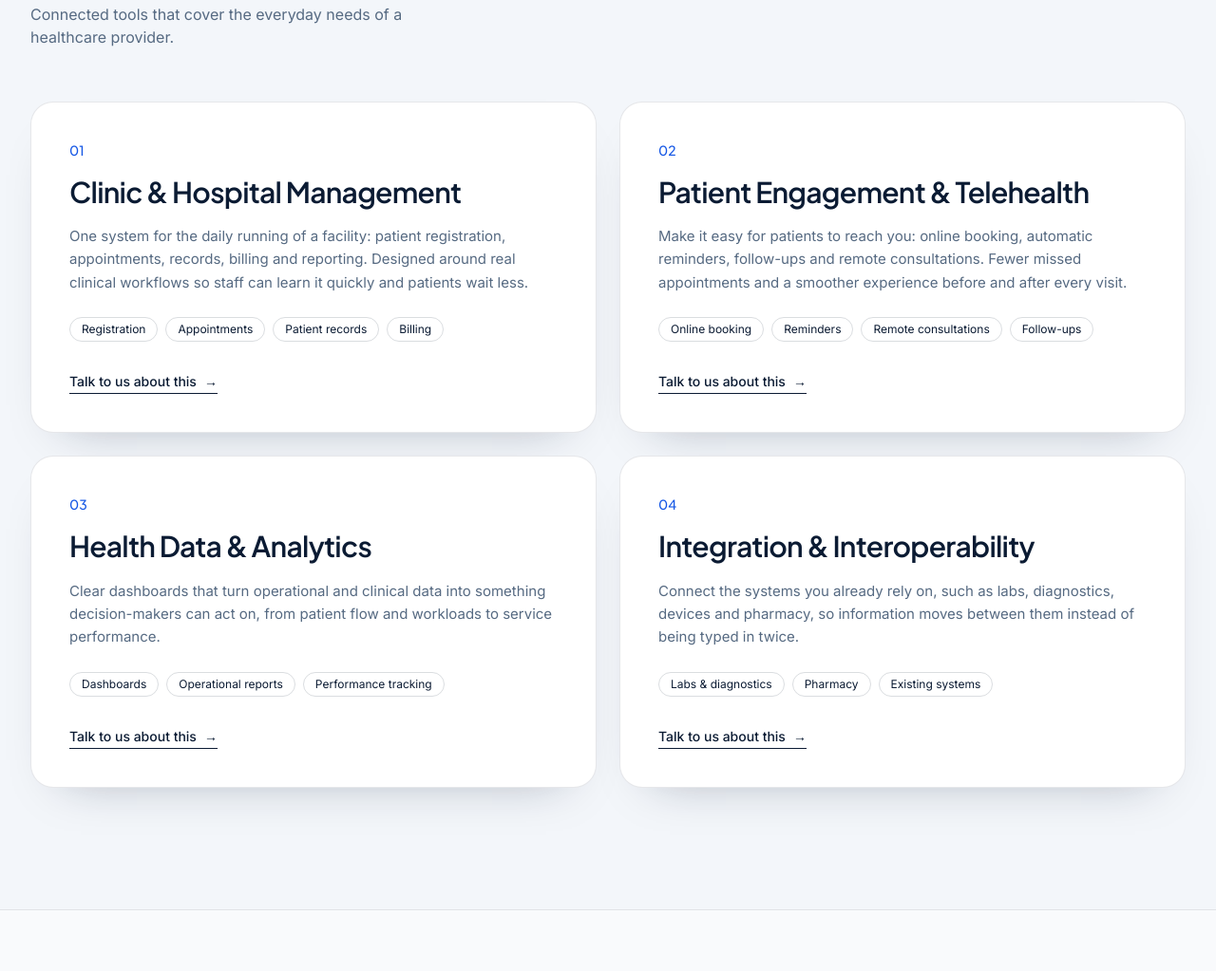
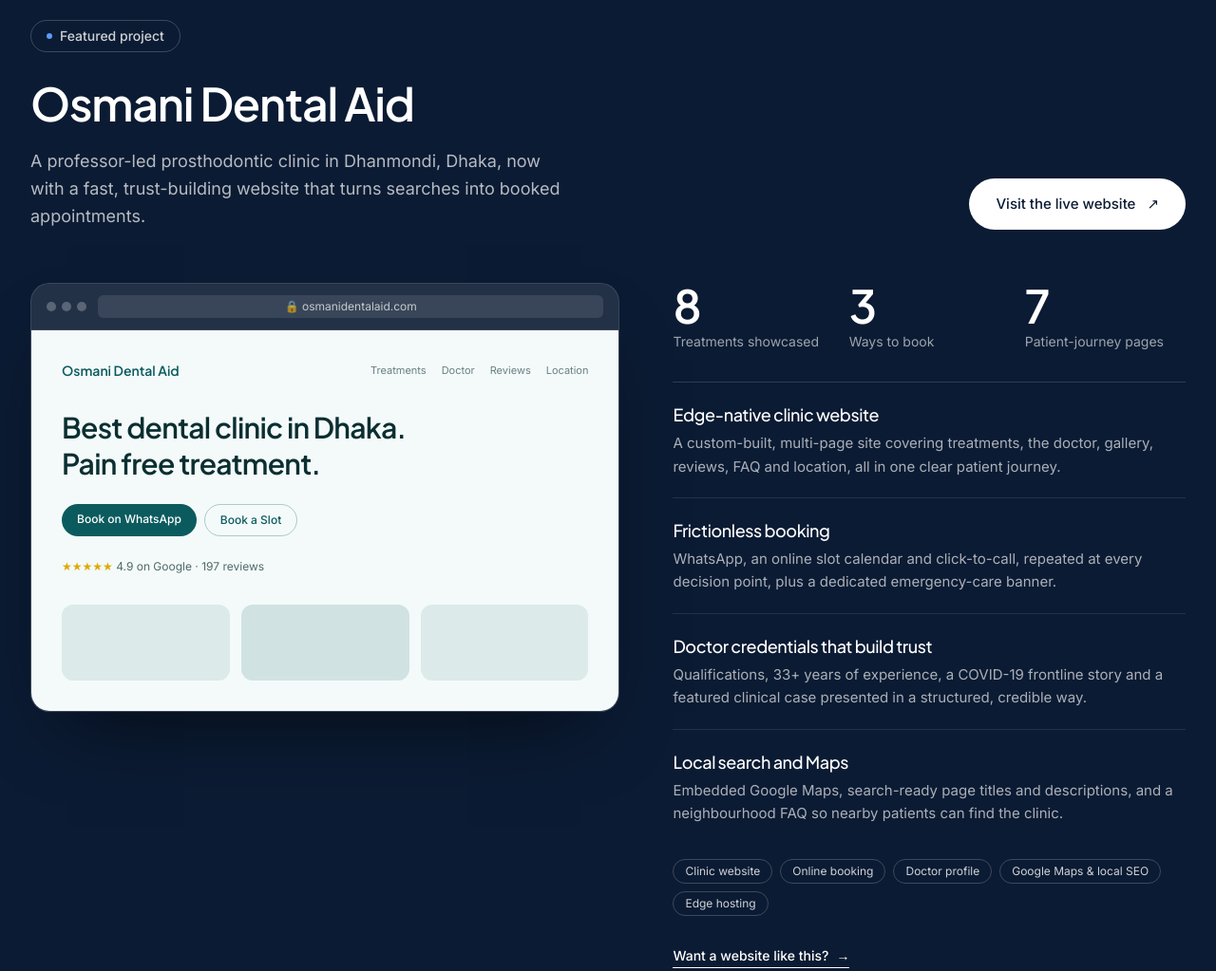
Before and after one commit to Axion-Healthcare-Technologies/Axion, an Astro site in the folder Axion_Healthcare_Technologies/Axion_Website/: page / in a window 1280 px wide. Shown: the part 1071-2094 px from the top of the page at 95% size. Built offline with nearby package versions, Linux system fonts and the light colour scheme; Astro itself is replaced by a stand-in of ours.

Commit message:
Add files via upload

```diff
--- /dev/null
+++ b/Axion_Healthcare_Technologies/Axion_Website/src/components/CaseStudy.astro
@@ -0,0 +1,76 @@
+---
+import Reveal from "./Reveal";
+import { site, contactHref } from "../data/site";
+const c = site.caseStudy;
+---
+<section id="featured" class="scroll-mt-6 bg-ink text-white">
+  <div class="mx-auto max-w-7xl px-5 py-24 sm:px-8 sm:py-32">
+    <Reveal client:visible>
+      <div data-reveal-item class="flex flex-wrap items-end justify-between gap-6">
+        <div>
+          <p class="inline-flex items-center gap-2 rounded-full border border-white/20 px-4 py-1.5 text-sm font-medium text-white/80"><span class="h-1.5 w-1.5 rounded-full bg-[#5B9BFF]" aria-hidden="true"></span>{c.eyebrow}</p>
+          <h2 class="mt-6 font-display text-4xl font-semibold leading-tight tracking-tight sm:text-5xl">{c.heading}</h2>
+          <p class="mt-4 max-w-xl text-lg leading-relaxed text-white/70">{c.sub}</p>
+        </div>
+        <a href={c.url} target="_blank" rel="noopener noreferrer" class="group inline-flex items-center gap-3 rounded-full bg-white px-7 py-4 text-[15px] font-medium text-ink transition duration-300 hover:-translate-y-0.5 hover:bg-paper">
+          {c.visit}
+          <span aria-hidden="true" class="transition-transform duration-300 group-hover:translate-x-1">↗</span>
+        </a>
+      </div>
+
+      <div class="mt-14 grid gap-10 lg:grid-cols-[1.15fr_1fr] lg:items-start lg:gap-14">
+        <!-- Browser preview -->
+        <a data-reveal-item href={c.url} target="_blank" rel="noopener noreferrer" aria-label={`${c.heading}: ${c.visit}`} class="group block overflow-hidden rounded-[20px] border border-white/15 bg-white/5 shadow-[0_40px_80px_-40px_rgba(0,0,0,.7)] transition duration-300 hover:-translate-y-1 hover:border-white/30">
+          <div class="flex items-center gap-3 border-b border-white/10 bg-white/5 px-4 py-3">
+            <span class="flex gap-1.5" aria-hidden="true"><i class="h-2.5 w-2.5 rounded-full bg-white/25"></i><i class="h-2.5 w-2.5 rounded-full bg-white/25"></i><i class="h-2.5 w-2.5 rounded-full bg-white/25"></i></span>
+            <span class="min-w-0 flex-1 truncate rounded-md bg-white/10 px-3 py-1 text-center text-xs text-white/70">🔒 {c.domain}</span>
+          </div>
+          {c.image ? (
+            <img src={c.image} alt={c.imageAlt} loading="lazy" decoding="async" class="block w-full" />
+          ) : (
+            <div class="bg-[#F4FAFA] p-5 text-[#0B2F31] sm:p-8" aria-hidden="true">
+              <div class="flex items-center justify-between gap-4">
+                <span class="font-display text-sm font-semibold text-[#0B5B5E]">Osmani Dental Aid</span>
+                <span class="hidden gap-4 text-[11px] text-[#0B2F31]/60 sm:flex">{c.mock.nav.map((n) => <span>{n}</span>)}</span>
+              </div>
+              <p class="mt-8 max-w-sm font-display text-2xl font-semibold leading-tight tracking-tight sm:text-3xl">{c.mock.headline}</p>
+              <div class="mt-6 flex flex-wrap gap-2">
+                <span class="rounded-full bg-[#0B5B5E] px-4 py-2 text-xs font-medium text-white">{c.mock.buttons[0]}</span>
+                <span class="rounded-full border border-[#0B5B5E]/30 px-4 py-2 text-xs font-medium text-[#0B5B5E]">{c.mock.buttons[1]}</span>
+              </div>
+              <p class="mt-6 text-xs text-[#0B2F31]/70"><span class="text-[#E0A800]">★★★★★</span> {c.mock.rating}</p>
+              <div class="mt-8 grid grid-cols-3 gap-3">
+                <span class="h-16 rounded-xl bg-[#0B5B5E]/10 sm:h-20"></span><span class="h-16 rounded-xl bg-[#0B5B5E]/15 sm:h-20"></span><span class="h-16 rounded-xl bg-[#0B5B5E]/10 sm:h-20"></span>
+              </div>
+            </div>
+          )}
+        </a>
+
+        <!-- Details -->
+        <div>
+          <dl data-reveal-item class="grid grid-cols-3 gap-4 border-b border-white/15 pb-8">
+            {c.stats.map((s) => (
+              <div>
+                <dt class="sr-only">{s.label}</dt>
+                <dd class="font-display text-4xl font-semibold tracking-tight sm:text-5xl">{s.value}</dd>
+                <p class="mt-1 text-sm text-white/60" aria-hidden="true">{s.label}</p>
+              </div>
+            ))}
+          </dl>
+          <ul class="divide-y divide-white/10">
+            {c.delivered.map((d) => (
+              <li data-reveal-item class="py-5">
+                <h3 class="font-display text-lg tracking-tight">{d.title}</h3>
+                <p class="mt-1 text-[15px] leading-relaxed text-white/65">{d.text}</p>
+              </li>
+            ))}
+          </ul>
+          <ul data-reveal-item class="mt-4 flex flex-wrap gap-2">{c.tags.map((t) => <li class="rounded-full border border-white/20 px-3 py-1 text-xs text-white/80">{t}</li>)}</ul>
+          <a data-reveal-item href={contactHref} class="group/link mt-8 inline-flex items-center gap-2 border-b border-white pb-0.5 text-sm font-medium transition-colors hover:border-[#5B9BFF] hover:text-[#5B9BFF]">
+            {c.cta} <span aria-hidden="true" class="transition-transform group-hover/link:translate-x-1">→</span>
+          </a>
+        </div>
+      </div>
+    </Reveal>
+  </div>
+</section>
--- a/Axion_Healthcare_Technologies/Axion_Website/src/components/Hero.astro
+++ b/Axion_Healthcare_Technologies/Axion_Website/src/components/Hero.astro
@@ -17,4 +17,9 @@ const { hero } = site;
       <a href="#solutions" class="px-2 py-3 text-[15px] font-medium underline decoration-ink/30 underline-offset-8 transition-colors hover:text-accent hover:decoration-accent">{hero.secondary}</a>
     </div>
   </div>
+  <a href={hero.proof.href} class="settle group mt-12 inline-flex max-w-full items-center gap-3 rounded-full border border-ink/10 bg-white py-2 pl-2 pr-5 text-sm shadow-[0_12px_30px_-22px_rgba(11,27,51,.5)] transition hover:border-accent/40">
+    <span class="flex items-center gap-1.5 rounded-full bg-accent/10 px-3 py-1 font-medium text-accent"><span class="h-1.5 w-1.5 rounded-full bg-accent" aria-hidden="true"></span>{hero.proof.prefix}</span>
+    <span class="truncate text-mute">{hero.proof.label}</span>
+    <span aria-hidden="true" class="transition-transform group-hover:translate-x-1">→</span>
+  </a>
 </section>
--- a/Axion_Healthcare_Technologies/Axion_Website/src/data/site.ts
+++ b/Axion_Healthcare_Technologies/Axion_Website/src/data/site.ts
@@ -24,6 +24,7 @@ export const site = {
     cta: "Request a Demo",
     links: [
       { label: "Home", href: "/" },
+      { label: "Our Work", href: "/#featured" },
       { label: "About Us", href: "/about" },
     ],
   },
@@ -33,6 +34,7 @@ export const site = {
     text: "Axion builds secure, simple digital tools for clinics, hospitals and care teams, so staff spend less time on admin and more time with patients.",
     primary: "Request a Demo",
     secondary: "Explore Solutions",
+    proof: { prefix: "Now live", label: "Osmani Dental Aid, Dhanmondi, Dhaka", href: "#featured" },
   },
   work: {
     heading: "Our solutions",
@@ -61,6 +63,35 @@ export const site = {
       tags: ["Labs & diagnostics", "Pharmacy", "Existing systems"],
     },
   ],
+  caseStudy: {
+    eyebrow: "Featured project",
+    heading: "Osmani Dental Aid",
+    sub: "A professor-led prosthodontic clinic in Dhanmondi, Dhaka, now with a fast, trust-building website that turns searches into booked appointments.",
+    url: "https://osmanidentalaid.com",
+    domain: "osmanidentalaid.com",
+    visit: "Visit the live website",
+    cta: "Want a website like this?",
+    image: "", // OPTIONAL: add a real screenshot to /public (e.g. "/osmani-dental-aid.jpg") and put its path here. Empty = stylised preview.
+    imageAlt: "Osmani Dental Aid website homepage",
+    stats: [
+      { value: "8", label: "Treatments showcased" },
+      { value: "3", label: "Ways to book" },
+      { value: "7", label: "Patient-journey pages" },
+    ],
+    delivered: [
+      { title: "Edge-native clinic website", text: "A custom-built, multi-page site covering treatments, the doctor, gallery, reviews, FAQ and location, all in one clear patient journey." },
+      { title: "Frictionless booking", text: "WhatsApp, an online slot calendar and click-to-call, repeated at every decision point, plus a dedicated emergency-care banner." },
+      { title: "Doctor credentials that build trust", text: "Qualifications, 33+ years of experience, a COVID-19 frontline story and a featured clinical case presented in a structured, credible way." },
+      { title: "Local search and Maps", text: "Embedded Google Maps, search-ready page titles and descriptions, and a neighbourhood FAQ so nearby patients can find the clinic." },
+    ],
+    tags: ["Clinic website", "Online booking", "Doctor profile", "Google Maps & local SEO", "Edge hosting"],
+    mock: {
+      headline: "Best dental clinic in Dhaka. Pain free treatment.",
+      buttons: ["Book on WhatsApp", "Book a Slot"],
+      rating: "4.9 on Google · 197 reviews",
+      nav: ["Treatments", "Doctor", "Reviews", "Location"],
+    },
+  },
   services: {
     heading: "What we do",
     items: [
--- a/Axion_Healthcare_Technologies/Axion_Website/src/pages/index.astro
+++ b/Axion_Healthcare_Technologies/Axion_Website/src/pages/index.astro
@@ -2,6 +2,7 @@
 import Base from "../layouts/Base.astro";
 import Header from "../components/Header.astro";
 import Hero from "../components/Hero.astro";
+import CaseStudy from "../components/CaseStudy.astro";
 import Work from "../components/Work.astro";
 import Services from "../components/Services.astro";
 import Why from "../components/Why.astro";
@@ -14,6 +15,7 @@ import ContactButton from "../components/ContactButton.astro";
   <Header />
   <main id="main">
     <Hero />
+    <CaseStudy />
     <Work />
     <Services />
     <Why />
```
